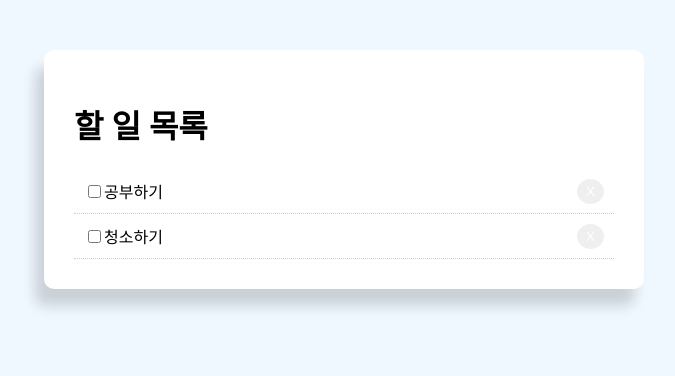
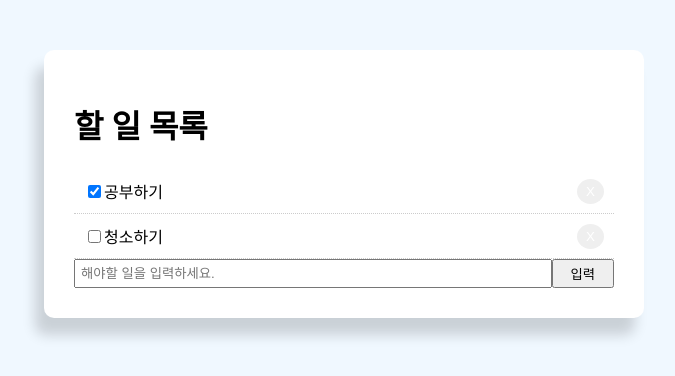
Before and after one commit to tztx2004/react-todo, a React (Create React App) app: page / in a window 1280 px wide. Shown: the top 376 px of the page, without its empty margins (296-971 px from the left). Built offline with nearby package versions, Linux system fonts and the light colour scheme.

Commit message:
할일 목록에 입력 기능 추가

```diff
--- a/src/App.js
+++ b/src/App.js
@@ -2,6 +2,22 @@
 import "./App.css";
 
 export default class App extends Component {
+  state = {
+    todoData: [
+      {
+        id: "1",
+        title: "공부하기",
+        completed: true,
+      },
+      {
+        id: "2",
+        title: "청소하기",
+        completed: false,
+      },
+    ],
+    value: ""
+  };
+
   btnStyle = {
     color: "#fff",
     border: "none",
@@ -19,18 +35,32 @@
     };
   };
 
-  todoData = [
-    {
-      id: "1",
-      title: "공부하기",
-      completed: true,
-    },
-    {
-      id: "1",
-      title: "청소하기",
-      completed: true,
-    },
-  ];
+  handleClick = (id) => {
+    let newTodoData = this.state.todoData.filter((data) => data.id !== id);
+
+    this.setState({ todoData: newTodoData });
+  };
+
+  handleChange =(e)=>{
+    console.log(e.target.value)
+    this.setState({value: e.target.value})
+  }
+
+  handleSubmit =(e)=>{
+    // form 안에 input 전송 시 페이지 리로드 막음
+    e.preventDefault();
+
+    // 새로운 할 일 데이터
+    let newTodo = {
+      id: Date.now(),
+      title: this.state.value,
+      completed: false
+    }
+
+    // 원래있던 할 일에 새로운 할 일 더하기
+    this.setState({todoData: [...this.state.todoData, newTodo]})
+
+  }
 
   render() {
     return (
@@ -40,13 +70,35 @@
             <h1>할 일 목록</h1>
           </div>
 
-          {this.todoData.map((data) => (
-            <div style={this.getStyle()}>
-              <input type="checkbox" defaultChecked={false} />
+          {this.state.todoData.map((data) => (
+            <div style={this.getStyle()} key={data.id}>
+              <input type="checkbox" defaultChecked={data.completed} />
               {data.title}
-              <button style={this.btnStyle}>X</button>
+              <button
+                style={this.btnStyle}
+                onClick={() => this.handleClick(data.id)}
+              >
+                X
+              </button>
             </div>
           ))}
+
+          <form style={{ display: "flex" }} onSubmit={this.handleSubmit}>
+            <input
+              type="text"
+              name="value"
+              style={{ flex: "10", padding: "5px" }}
+              placeholder="해야할 일을 입력하세요."
+              value={this.state.value}
+              onChange={this.handleChange}
+            />
+            <input
+              type="submit"
+              value="입력"
+              className="btn"
+              style={{ flex: "1" }}
+            />
+          </form>
         </div>
       </div>
     );
```
